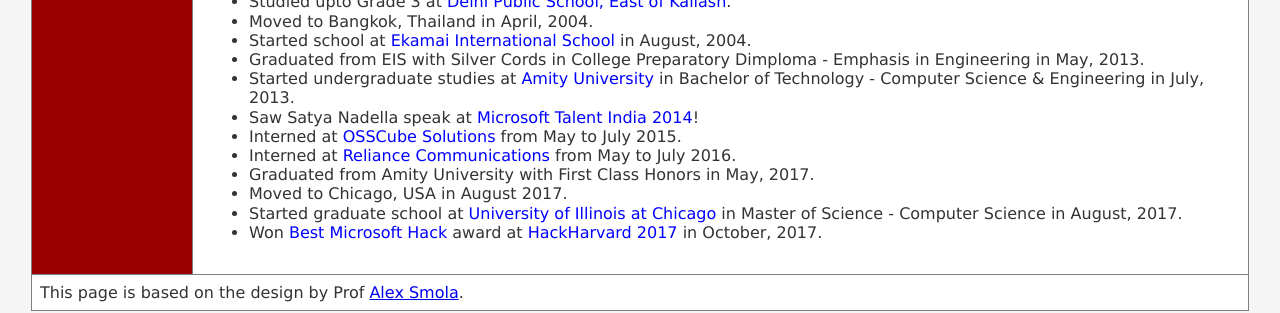
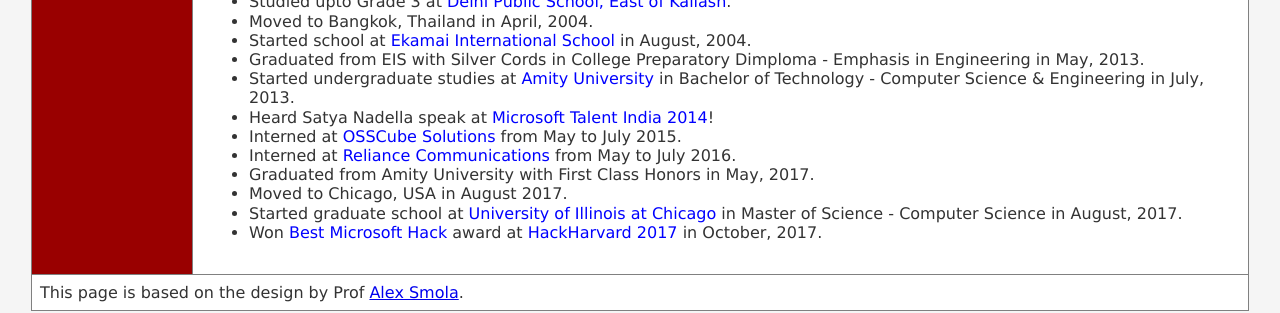
Before and after one commit to adibrahman007/abhoi.github.io, a Jekyll site: the page built from about.md, in a window 1280 px wide. Shown: the part 462-775 px from the top of the page. Built offline with Jekyll 4.4.1, drawn with Linux system fonts in a browser that asks for light colours.

Commit message:
Update about.md

```diff
--- a/about.md
+++ b/about.md
@@ -15,7 +15,7 @@
 - Started school at [Ekamai International School](https://www.eis.ac.th/) in August, 2004.
 - Graduated from EIS with Silver Cords in College Preparatory Dimploma - Emphasis in Engineering in May, 2013.
 - Started undergraduate studies at [Amity University](https://amity.edu/) in Bachelor of Technology - Computer Science & Engineering in July, 2013.
-- Saw Satya Nadella speak at [Microsoft Talent India 2014](https://www.instagram.com/p/tkOTtuLn2R/?taken-by=amlaanb)!
+- Heard Satya Nadella speak at [Microsoft Talent India 2014](https://www.instagram.com/p/tkOTtuLn2R/?taken-by=amlaanb)!
 - Interned at [OSSCube Solutions](https://www.linkedin.com/company/osscube/) from May to July 2015.
 - Interned at [Reliance Communications](https://www.rcom.co.in/) from May to July 2016.
 - Graduated from Amity University with First Class Honors in May, 2017.
```
